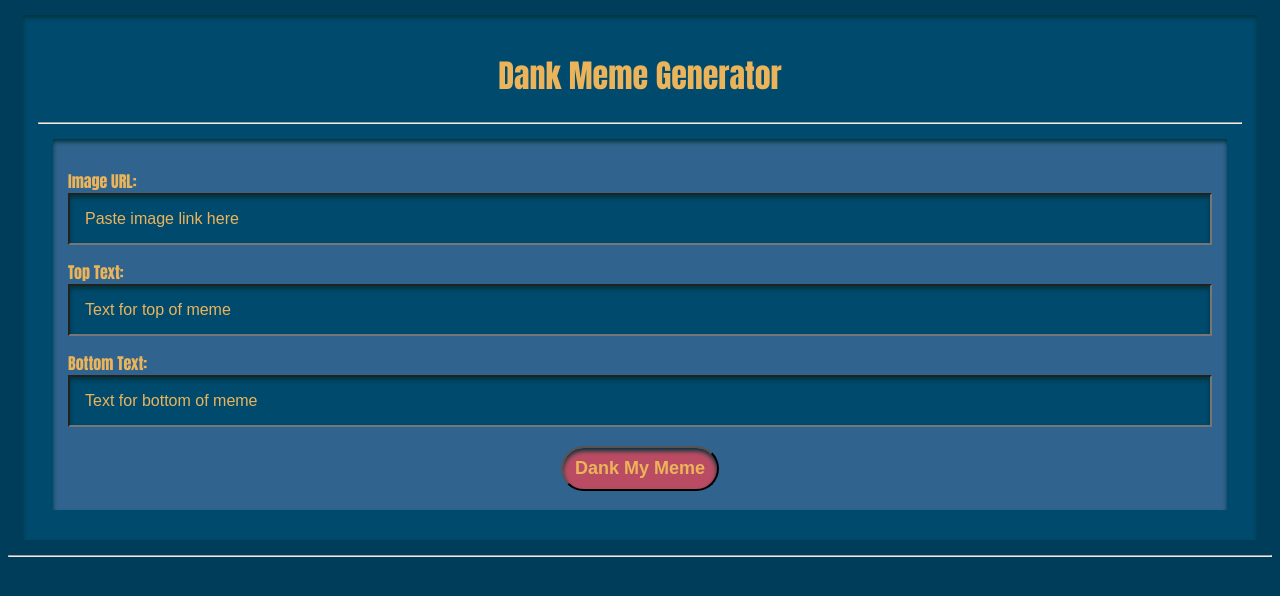
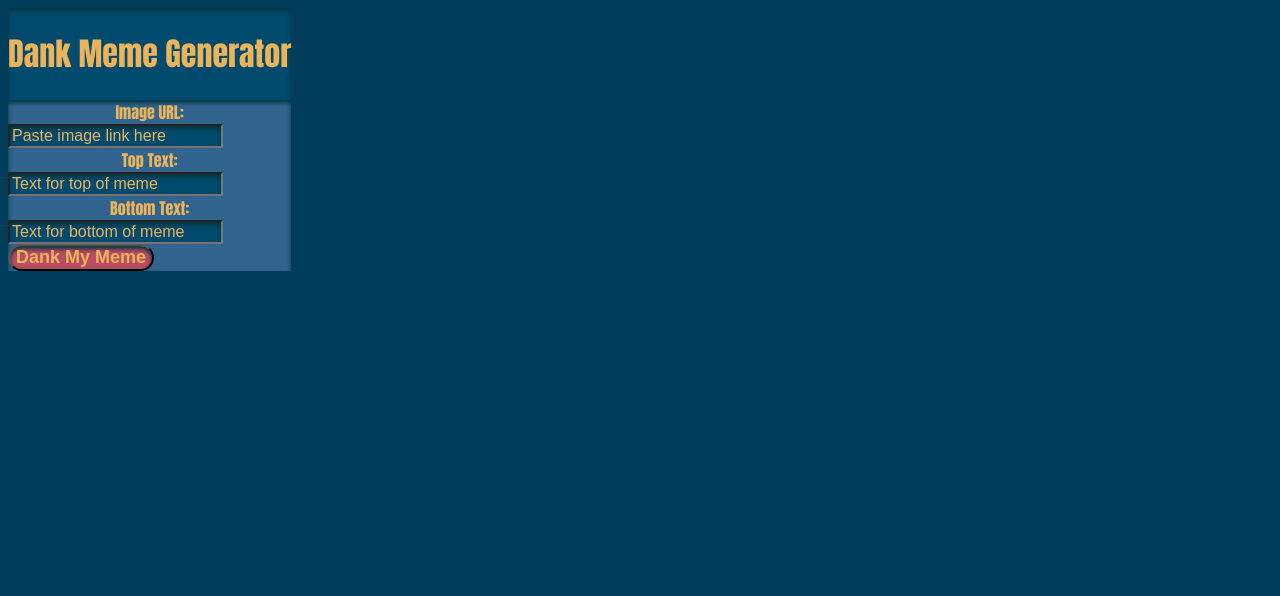
Before and after one commit to aracope/meme-generator, a plain HTML site: page index.html in a window 1280 px wide. Drawn offline with Linux system fonts and the light colour scheme.

Commit message:
Remove margins and padding to utilize flexbox.

```diff
--- a/index.html
+++ b/index.html
@@ -12,7 +12,6 @@
 
       <div class='input-container'>
         <h1>Dank Meme Generator</h1>
-        <hr>
 
       <form class='meme-input-form' action="#">
         <label for='img-url'>Image URL:</label>
@@ -20,6 +19,7 @@
 
         type='text'
         id='img-url'
+        class='form-input'
         placeholder='Paste image link here'>
 
         <label for='top-text-input'>Top Text:</label>
@@ -27,6 +27,7 @@
           required
           type='text'
           id='top-text-input'
+          class='form-input'
           placeholder='Text for top of meme'>
 
         <label for='bottom-text-input'>Bottom Text:</label>
@@ -34,6 +35,7 @@
         required
         type='text'
         id='bottom-text-input'
+        class='form-input'
         placeholder='Text for bottom of meme'>
 
         <div class="button-wrapper">
@@ -45,7 +47,6 @@
 
       </form>
       </div>
-    <hr>
 
 
 
--- a/style.css
+++ b/style.css
@@ -7,7 +7,7 @@
   --page-text: #ebb45b;
   --button: #d1495bda;
   --delete-meme:#01353d7e;
-  --gap: 15px;
+  /* --gap: 15px; */
   --meme-text: #ffffff;
   /* details for the meme-shadow were taken from here: https://www.fabiofranchino.com/blog/how-to-make-a-meme-like-text-style-in-html-and-css/ */
   --meme-shadow: 2px 2px 0 #000,
@@ -29,42 +29,46 @@ body {
 
 .meme-generator-wrapper {
   height: 100vh;
+  display: inline-flex;
+  flex-direction: column;
+  align-items: center;
+  gap: 1rem;
 }
 
 .input-container {
   background-color: var(--secondary);
   color: var(--page-text);
   font-weight: bold;
-  padding: var(--gap);
-  margin: var(--gap);
   box-shadow: inset 0 3px 4px var(--accent);
+  /* display: flex;
+  flex-direction: column;
+  align-items: center; */
 }
 
-h1 {
+/* h1 {
   text-align: center;
-}
+}  */
 
 /* Meme info input section */
 
 .meme-input-form {
-  display: flex;
-  flex-flow:column nowrap;
-  padding: var(--gap);
-  margin: var(--gap);
+  text-align: center;
   background-color: var(--tertiary);
   box-shadow: inset 0 3px 4px var(--accent);
   color: var(--page-text);
+  /* align-self: center; */
 }
+
 input {
   background-color: var(--secondary);
   color: var(--page-text);
-  padding: var(--gap);
   font-size: 16px;
   box-shadow: inset 0 3px 4px var(--accent);
+  display: block;
 }
-label {
-  padding-top: var(--gap);
-}
+/* .form-input {} */
+
+/* label {} */
 
 /* This makes the placeholder brighter; gives more contrast to the text*/
 ::placeholder {
@@ -72,13 +76,14 @@ label {
 }
 
 .button-wrapper {
-  align-self: center;
-  padding-top: var(--gap)
+
+align-self: center;
+  /*display: flex;
+  justify-content: center;*/
+
 }
 .generate-meme {
   background-color:var(--button);
-  padding: 10px 12px;
-  margin: 4px 2px;
   border-radius: 40px;
   font-size: 18px;
   color: var(--page-text);
@@ -86,23 +91,22 @@ label {
 }
 
 /* Output section */
-.meme-gallery {
-  padding: var(--gap);
-  margin: var(--gap);
-  color: var(--meme-text);
+/* .meme-museum {
   display: flex;
   flex-wrap: wrap-reverse;
   justify-content: space-evenly;
+  gap: 4rem;
+} */
+.meme-gallery {
+  color: var(--meme-text);
   position: relative;
 }
 
 /*Result of the inputs combined*/
 img {
-  height: 400px;
-  width: 400px;
+  height: 300px;
+  width: 300px;
   position: relative;
-  margin: 15px 0;
-  padding: 0 5px;
 }
 
 span {
@@ -110,8 +114,6 @@ span {
   right: 16px;
   color: var(--page-text);
   position: absolute;
-  margin: 15px 0;
-  padding: 0 5px;
   font-family: impact;
   font-size: 2.5em;
 }
@@ -119,8 +121,6 @@ span {
   top: 8px;
   left: 16px;
   position: absolute;
-  margin: 15px 0;
-  padding: 0 5px;
   font-family: impact;
   font-size: 2.5em;
   text-transform: uppercase;
@@ -133,8 +133,6 @@ span {
   bottom: 8px;
   left: 16px;
   position: absolute;
-  margin: 15px 0;
-  padding: 0 5px;
   font-family: impact;
   font-size: 2.5em;
   text-transform: uppercase;
```
